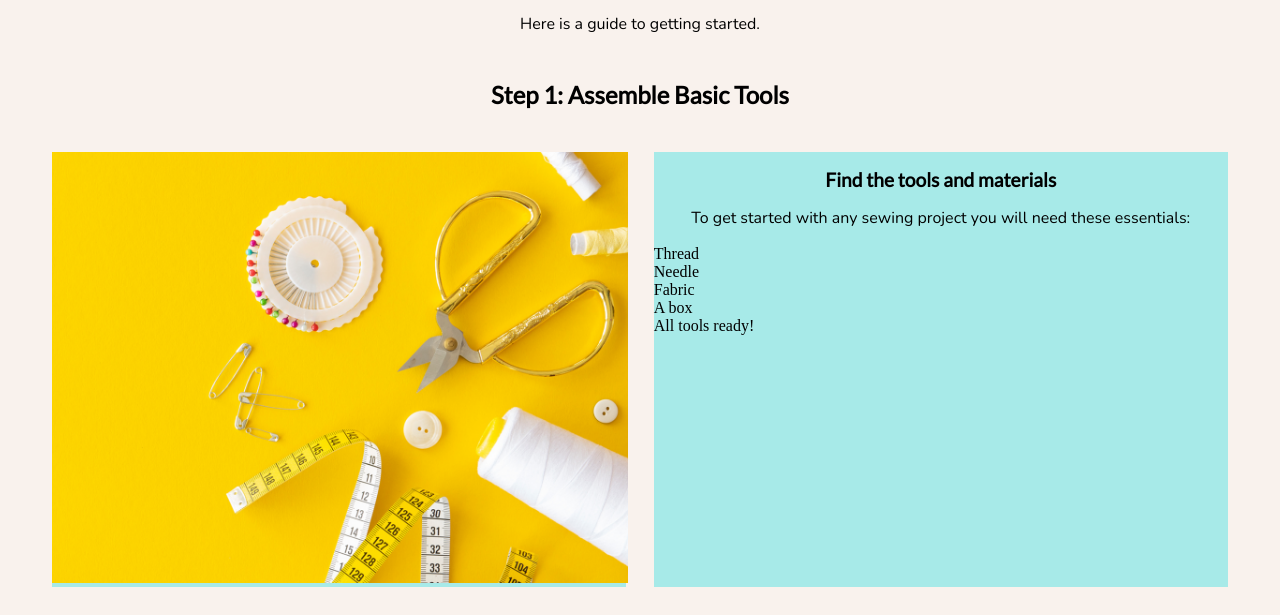
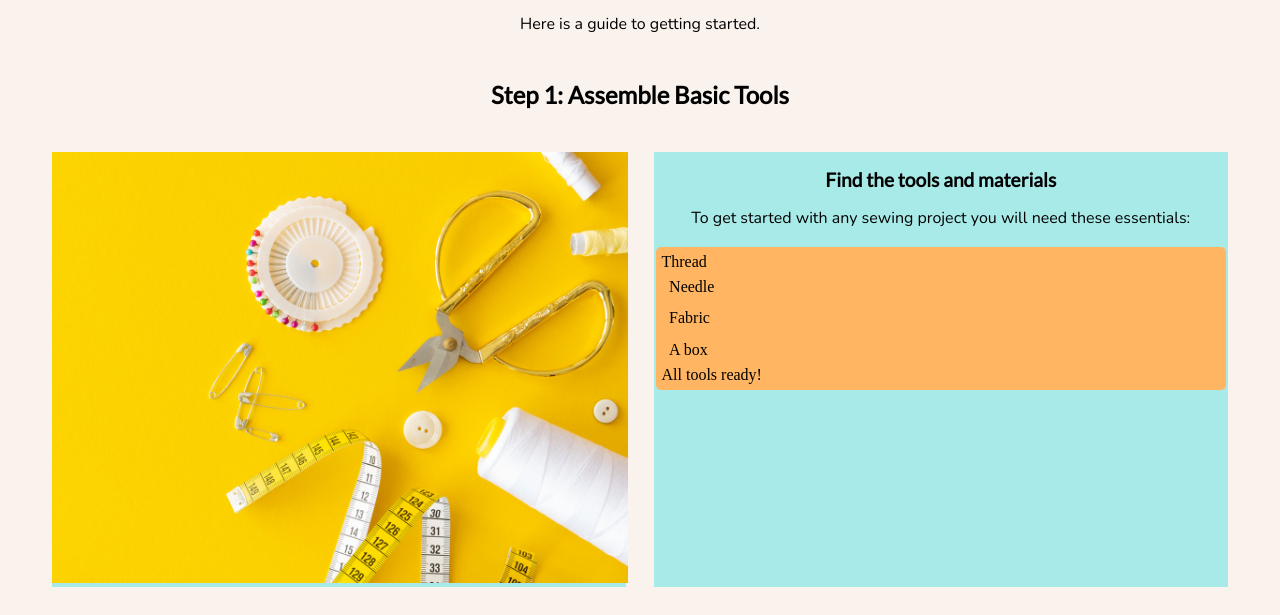
Before and after one commit to gurtatiLND/SkyStitchers, a plain HTML site: page getting-started.html in a window 1280 px wide. Shown: the part 185-800 px from the top of the page. Drawn offline with nearby package versions, Linux system fonts and the light colour scheme.

Commit message:
getting-started checkboxes

```diff
--- a/css/style.css
+++ b/css/style.css
@@ -202,11 +202,22 @@ main.start h3 {
   font-size: 1.2rem;
 }
 
-.checkbox {
-  display:grid;
-}
 main.start div.gallery .more {
   display:none;
+}
+
+div.checkbox {
+  display: flex;
+  flex-direction: column;
+  justify-content: space-evenly;
+
+}
+
+div.checkbox .item {
+  border-radius: 5px;
+  margin: 2px;
+  padding: 1%;
+  background-color: #ffb562;
 }
 /* Getting Started page styling ends */
 
```
